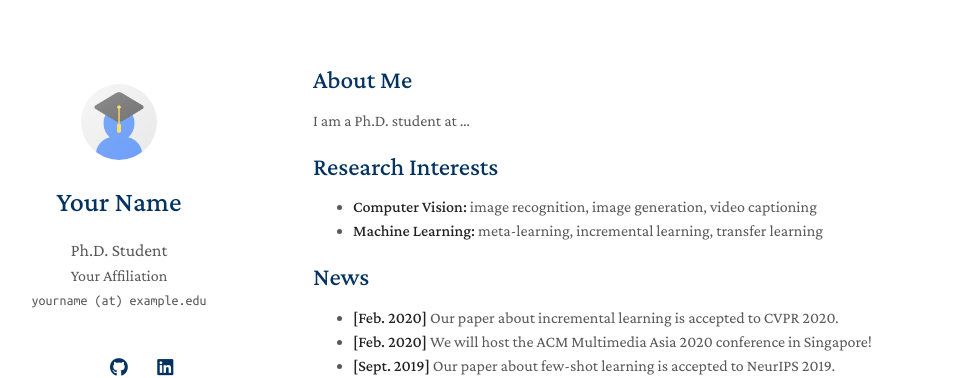
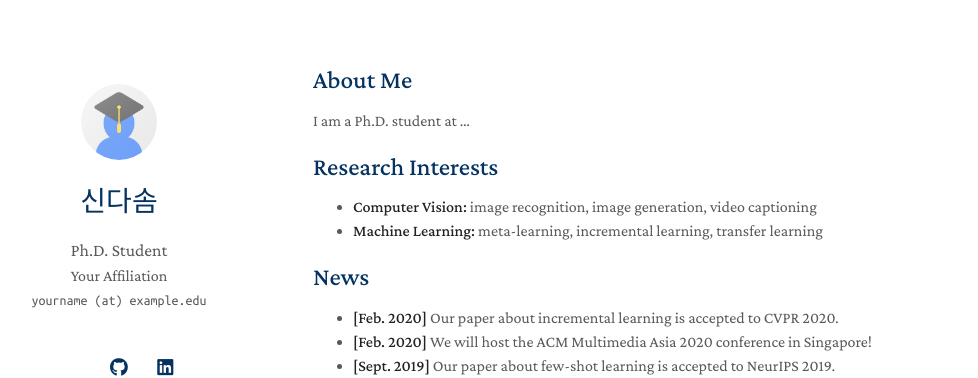
Before and after one commit to Dasom-shin/Dasom-shin.github.io, a Jekyll site: the page built from index.md, in a window 1280 px wide. Shown: the top 378 px of the page, without its empty margins (157-1135 px from the left). Built offline with Jekyll 4.4.1, drawn with Linux system fonts in a browser that asks for light colours; a style sheet for code colours, icons or effects is not loaded; our own code applies the rules of GitHub Pages for plain Markdown files.

Commit message:
Update _config.yml
title을 수정했습니다.

```diff
--- a/_config.yml
+++ b/_config.yml
@@ -1,5 +1,5 @@
 # Basic Information
-title: Your Name
+title: 신다솜
 position: Ph.D. Student
 affiliation: Your Affiliation
 email: yourname (at) example.edu
```
